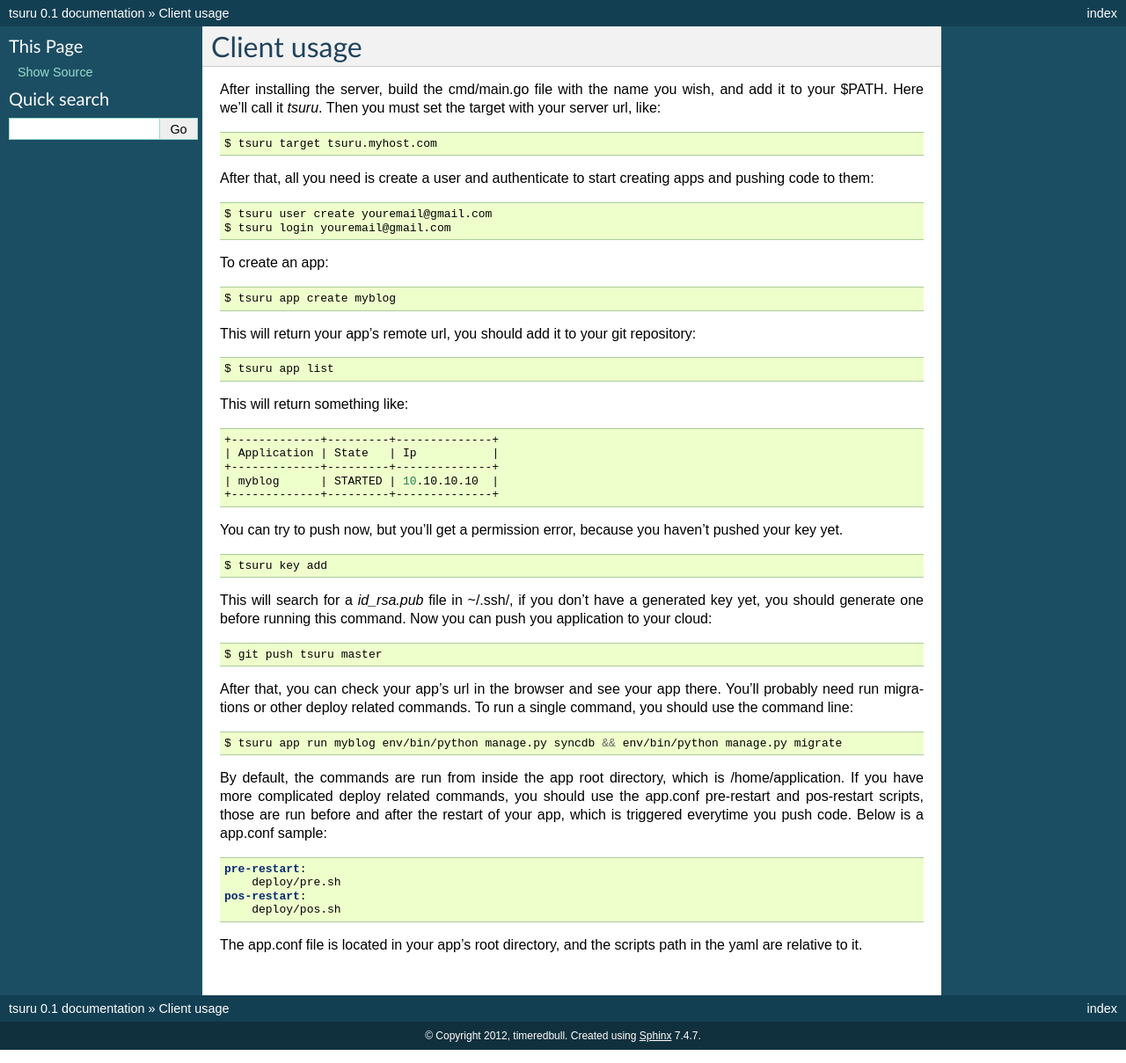
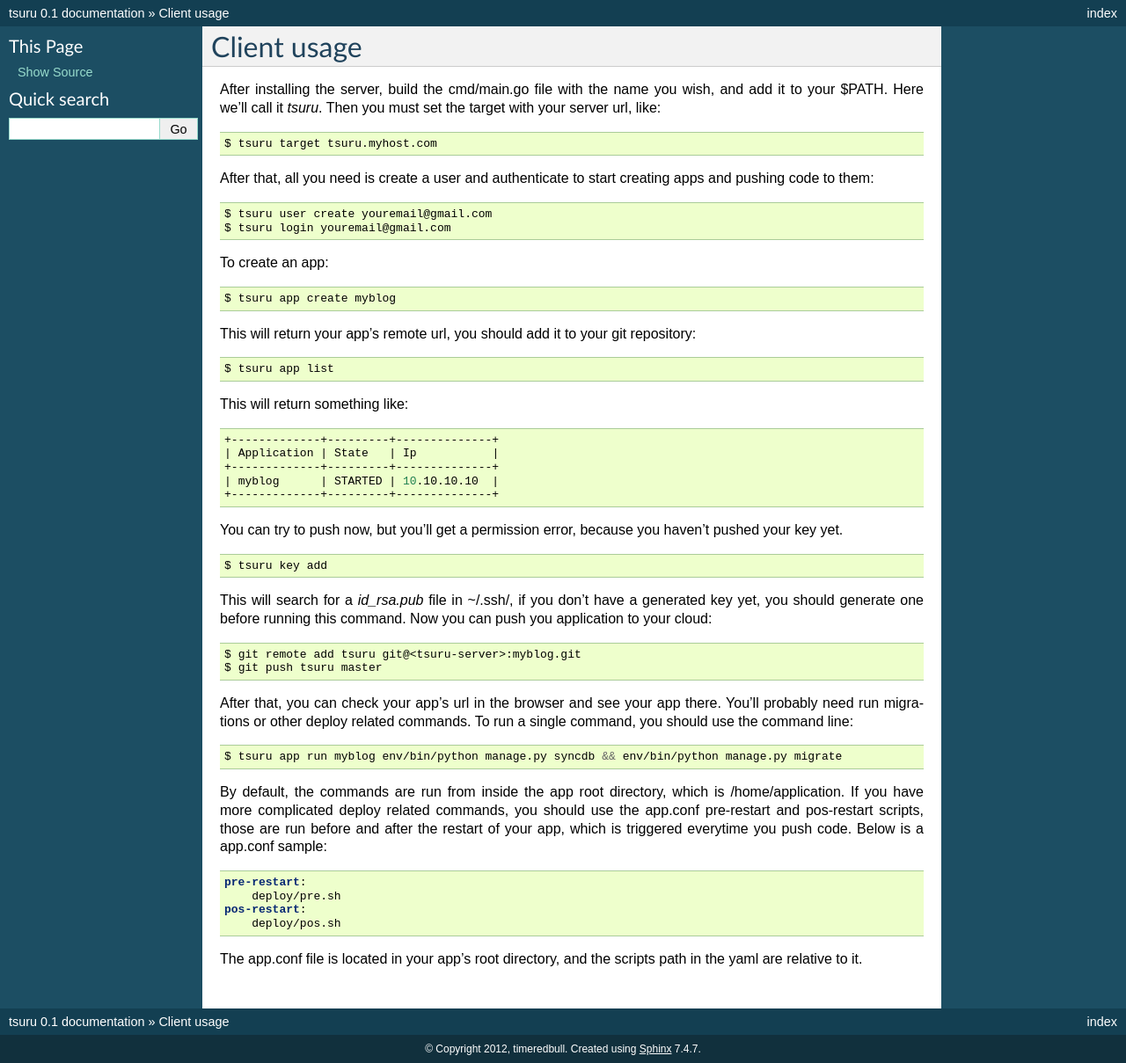
Before and after one commit to tsuru/tsuru, a Sphinx documentation site: the page built from docs/apps/client/usage.rst, in a window 1280 px wide. Shown: the whole page at 88% size. Built offline with Sphinx 7.4.7, drawn with Linux system fonts in a browser that asks for light colours.

Commit message:
docs/apps: `git remote add` before push changes

```diff
--- a/docs/apps/client/usage.rst
+++ b/docs/apps/client/usage.rst
@@ -63,6 +63,7 @@ Now you can push you application to your cloud:
 
 ::
 
+    $ git remote add tsuru git@<tsuru-server>:myblog.git
     $ git push tsuru master
 
 After that, you can check your app's url in the browser and see your app there. You'll probably need run migrations or other deploy related commands.
```
